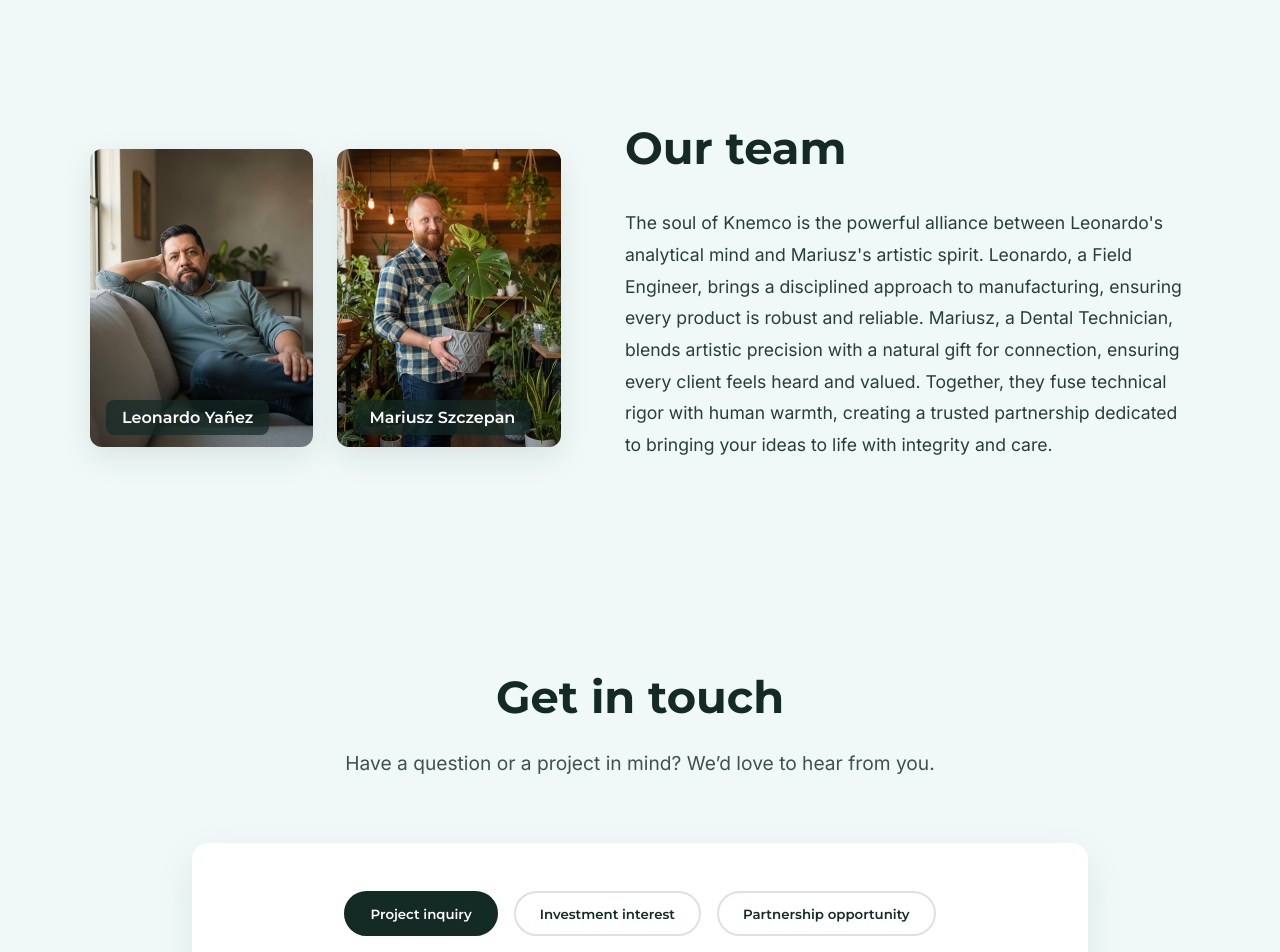
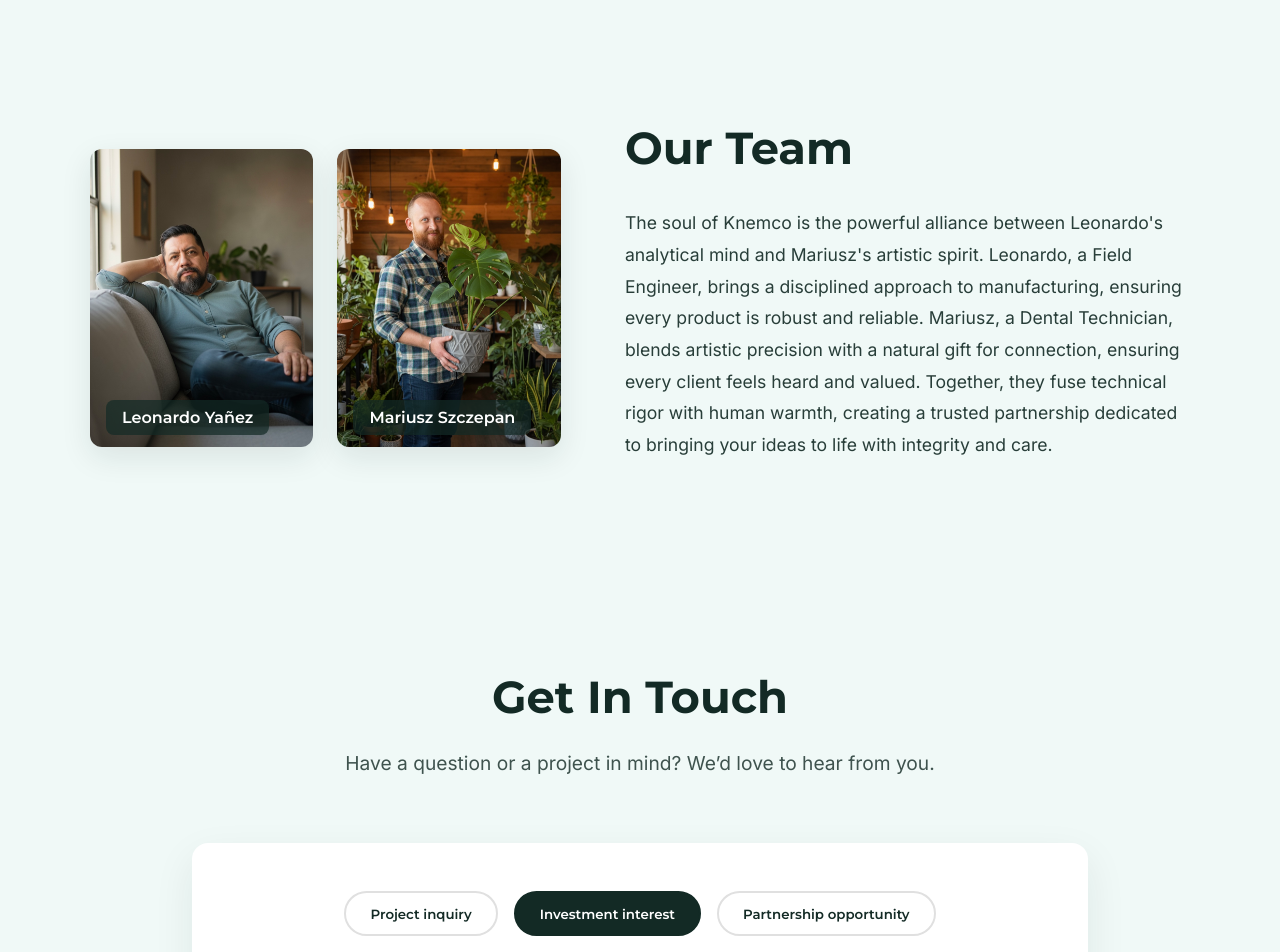
Before and after one commit to MauroMiranda0/knemco-manufacturing-fullstack, a React (Vite) app in the folder client/: page / in a window 1280 px wide. Shown: the part 3540-4492 px from the top of the page. Built offline with nearby package versions, Linux system fonts and the light colour scheme.

Commit message:
feat: re-config functionality for contact form

```diff
--- a/client/src/sections/AboutSection.jsx
+++ b/client/src/sections/AboutSection.jsx
@@ -23,7 +23,7 @@
 
         {/* Columna de Contenido */}
         <div className="about-content-column">
-          <h2 className="section-title">Our team</h2>
+          <h2 className="section-title">Our Team</h2>
           <p className="about-text">
             The soul of Knemco is the powerful alliance between Leonardo's analytical mind and Mariusz's
             artistic spirit. Leonardo, a Field Engineer, brings a disciplined approach to manufacturing,
--- a/client/src/sections/ContactSection.jsx
+++ b/client/src/sections/ContactSection.jsx
@@ -26,7 +26,7 @@
 };
 
 const ContactSection = () => {
-  const [activeTopic, setActiveTopic] = useState(contactTopics.project);
+  const [activeTopic, setActiveTopic] = useState(contactTopics.investment);
   const form = useRef(); // Referencia al formulario
   const [isSending, setIsSending] = useState(false); // Estado para mostrar feedback
   const [sendStatus, setSendStatus] = useState(''); // 'success' o 'error'
@@ -75,7 +75,7 @@
   return (
     <section id="contact" className="contact-section">
       <div className="section-header">
-        <h2 className="section-title">Get in touch</h2>
+        <h2 className="section-title">Get In Touch</h2>
         <p className="section-subtitle">Have a question or a project in mind? We’d love to hear from you.</p>
       </div>
 
```
